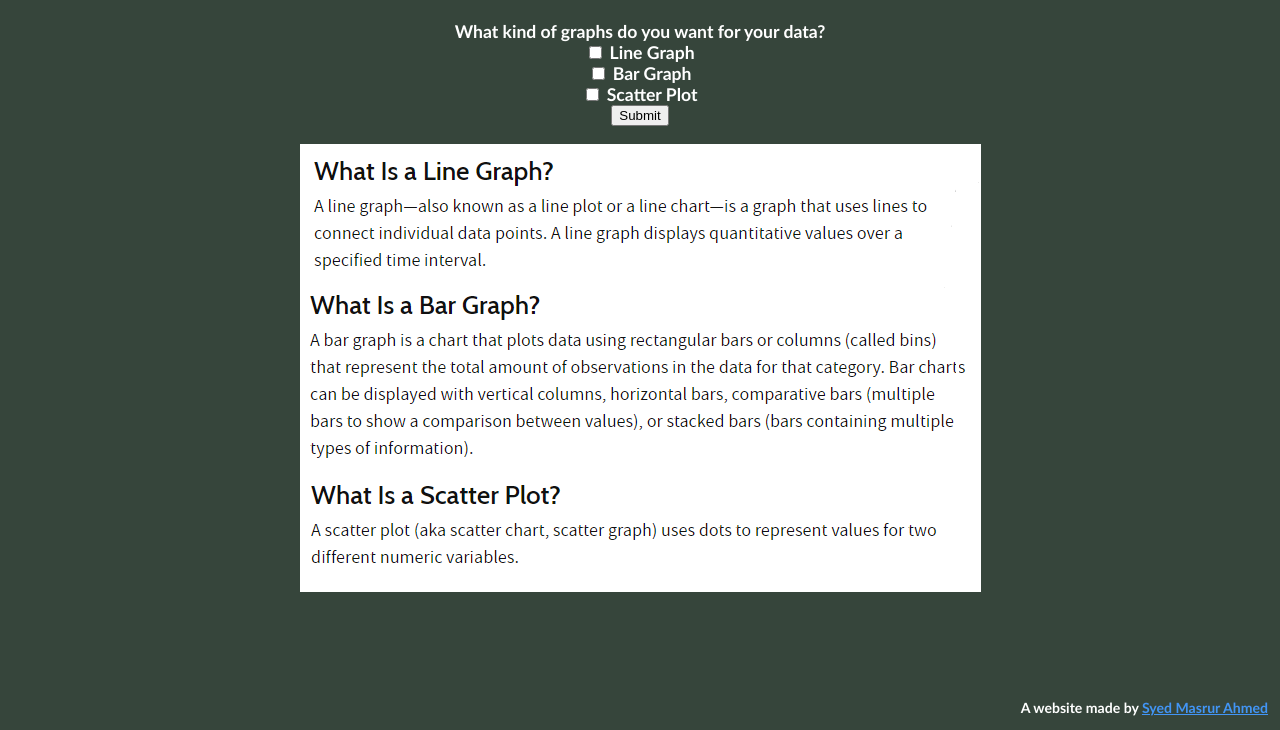
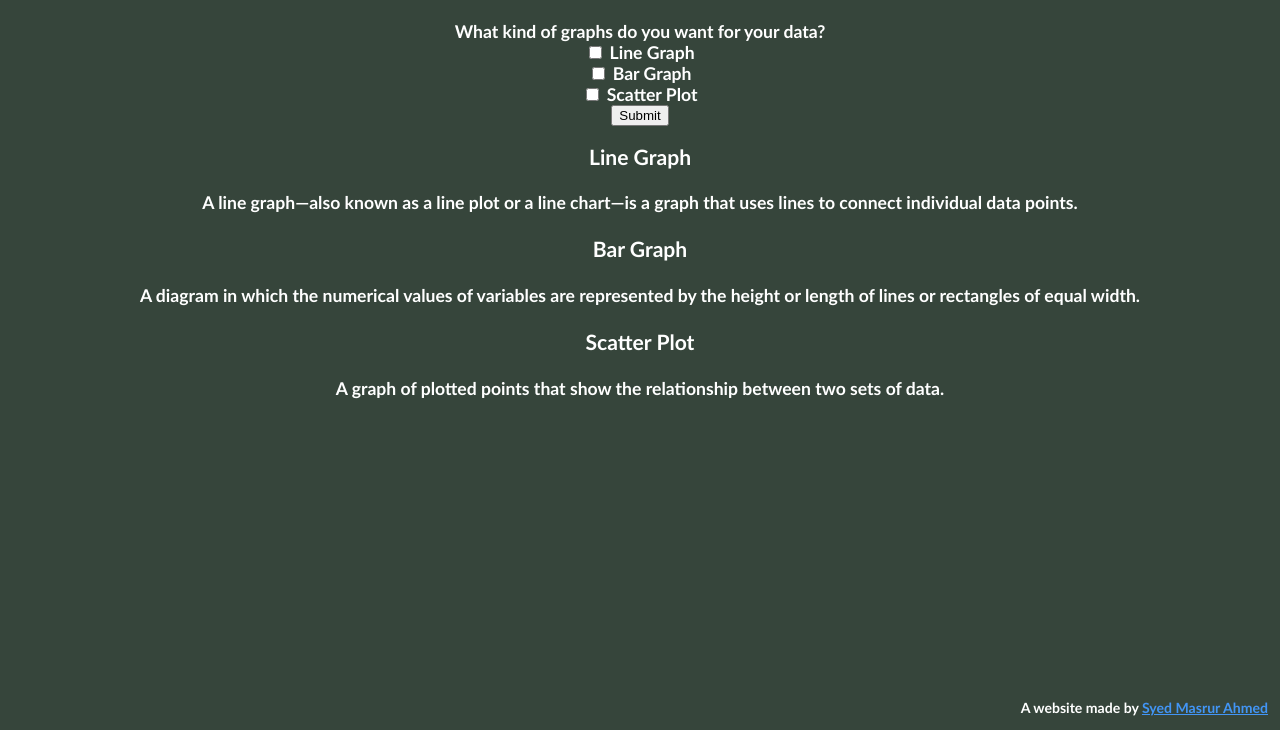
Before and after one commit to Syed-Masrur-Ahmed/Graph-App, a Flask app: page /graph in a window 1280 px wide. Shown: the part 70-800 px from the top of the page. Run offline with Flask 2, Linux system fonts and the light colour scheme.

Commit message:
Add files via upload

```diff
--- a/templates/graph.html
+++ b/templates/graph.html
@@ -24,17 +24,13 @@
       <input type="checkbox" id="scatter" name="scatter" value="yes">
       <label for="scatter"> Scatter Plot</label><br>
 
-      <input type="submit" value="Submit">
+      <input class = "submit" type="submit" value="Submit">
     </form>
 
 
-    {% if l or b or s %}
+    {% if l or b or s and graph_data != "" %}
 
-      <form action="/restart" method="post">
-        <p><input type="submit" value="Start over!"></p>
-      </form>
-
-      {% if l == 1 %}
+      {% if l %}
         <figure>
           <img src="static/line.png">
           <br>
@@ -42,7 +38,7 @@
         </figure>
       {% endif %}
 
-      {% if b == 1 %}
+      {% if b %}
         <figure>
           <img src="static/bar.png">
           <br>
@@ -50,7 +46,7 @@
         </figure>
       {% endif %}
 
-      {% if s == 1 %}
+      {% if s %}
         <br>
         <figure>
           <img src="static/scatter.png">
@@ -60,10 +56,20 @@
       {% endif %}
 
     {% else %}
-      <img src="static/Fillers/def.png">
+      <h2>Line Graph</h2>
+      <h4>A line graph—also known as a line plot or
+          a line chart—is a graph that uses lines to connect
+          individual data points.</h4>
+      <h2>Bar Graph</h2>
+      <h4>A diagram in which the numerical values of variables
+          are represented by the height or length
+          of lines or rectangles of equal width.</h4>
+      <h2>Scatter Plot</h2>
+      <h4>A graph of plotted points that show
+          the relationship between two sets of data.</h4>
     {% endif %}
 </div>
 
 <p class = "credit">
-  A website made by <a class = "fb" href = "https://www.facebook.com/syedmasrur.ahmed.12">Syed Masrur Ahmed</a>
+  A website made by <a target="_blank" class = "fb" href = "https://www.facebook.com/syedmasrur.ahmed.12">Syed Masrur Ahmed</a>
 </p>
--- a/templates/index.html
+++ b/templates/index.html
@@ -24,12 +24,9 @@
       <p><input type="text" name="col2" placeholder="Column 2 name" required="true"></p>
       <p><input type="submit" value="Start inputting data!"></p>
   </form>
-  <form action="/clearcol" method="post">
-    <p><input type="submit" value="Clear columns"></p>
-  </form>
 </div>
 
 
 <p class = "credit">
-  A website made by <a class = "fb" href = "https://www.facebook.com/syedmasrur.ahmed.12">Syed Masrur Ahmed</a>
+  A website made by <a target="_blank" class = "fb" href = "https://www.facebook.com/syedmasrur.ahmed.12">Syed Masrur Ahmed</a>
 </p>
```
Also changed, not shown: templates/data.html (+9 -5 lines).
